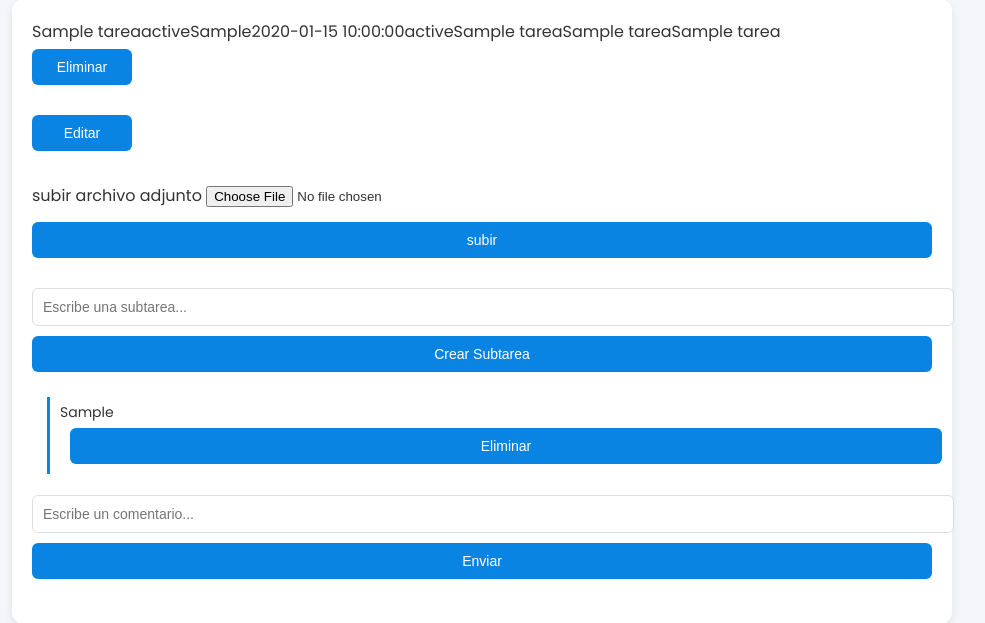
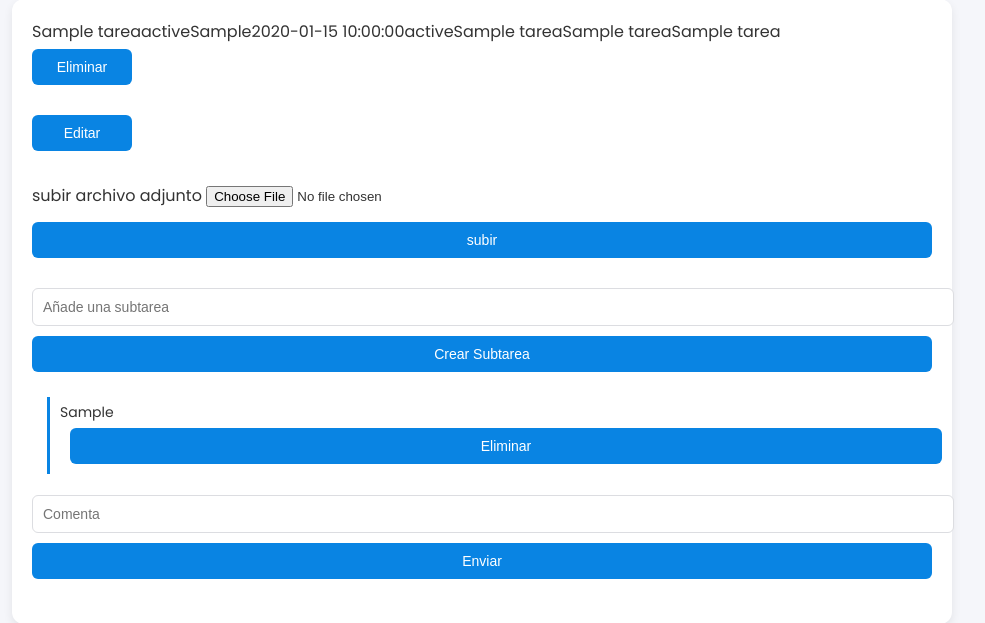
Before and after one commit to AlejandroBravoDev/to-do-super-pro-, a PHP site: page /frontend/interfaz.php in a window 1280 px wide. Shown: the part 186-809 px from the top of the page, without its empty margins (158-1143 px from the left). Run offline with PHP 8.4, Linux system fonts and the light colour scheme; the visitor is signed in with stand-in values (Sample User, id 1); tables that the repository leaves empty or names only in its code hold one stand-in row (values such as "Sample post"); data that the repository does not hold is empty.

Commit message:
Pequeños cambios

```diff
--- a/frontend/interfaz.php
+++ b/frontend/interfaz.php
@@ -214,7 +214,7 @@ if ($rol === "admin") {
     if ($idUsuario) {
         $sql = "SELECT * FROM tareas WHERE id_creador = $idUsuario OR id_asignado = $idUsuario";
     } else {
-        $sql = "SELECT * FROM tareas WHERE 1=0"; // nunca devuelve resultados si no hay usuario
+        $sql = "SELECT * FROM tareas WHERE 1=0";//No sale nada si no se ha iniciado sesion
     }
 }
 $resultado = mysqli_query($conexion, $sql);
@@ -258,7 +258,7 @@ if ($resultado ->num_rows > 0) {
         echo "<tr><td colspan='7'>";
         echo "<form method='post' action='../backend/action-crear-subtarea.php'>";
         echo "<input type='hidden' name='id_tarea' value='" . $row['id'] . "'>";
-        echo "<input type='text' name='subtarea' placeholder='Escribe una subtarea...' required>";
+        echo "<input type='text' name='subtarea' placeholder='Añade una subtarea' required>";
         echo "<button type='submit'>Crear Subtarea</button>";
         echo "</form>";
 
@@ -284,7 +284,7 @@ if ($resultado ->num_rows > 0) {
         echo "<tr><td colspan='7'>";
         echo "<form method='post' action='../backend/comentarios.php'>";
         echo "<input type='hidden' name='tarea_id' value='" . $row['id'] . "'>";
-        echo "<input type='text' name='comentario' placeholder='Escribe un comentario...' required>";
+        echo "<input type='text' name='comentario' placeholder='Comenta' required>";
         echo "<button type='submit'>Enviar</button>";
         echo "</form>";
 
```
Also changed, not shown: frontend/style.css (+6 -6 lines).
